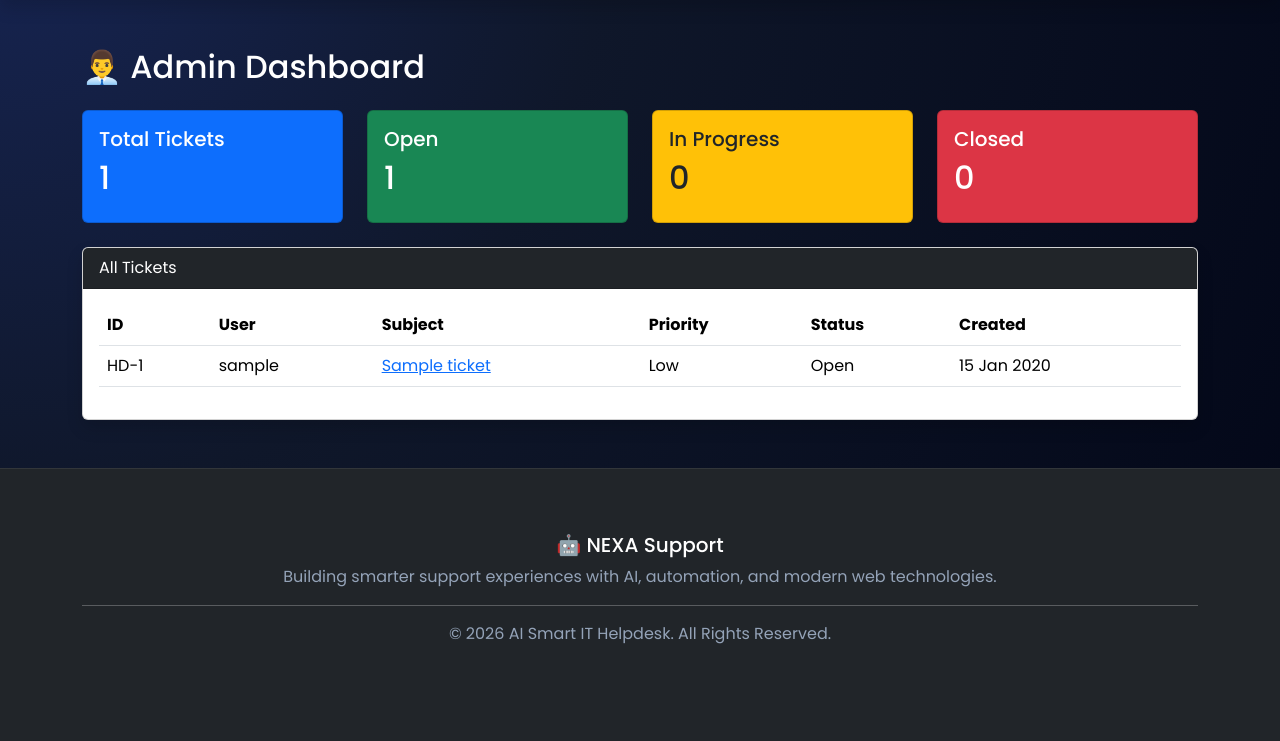
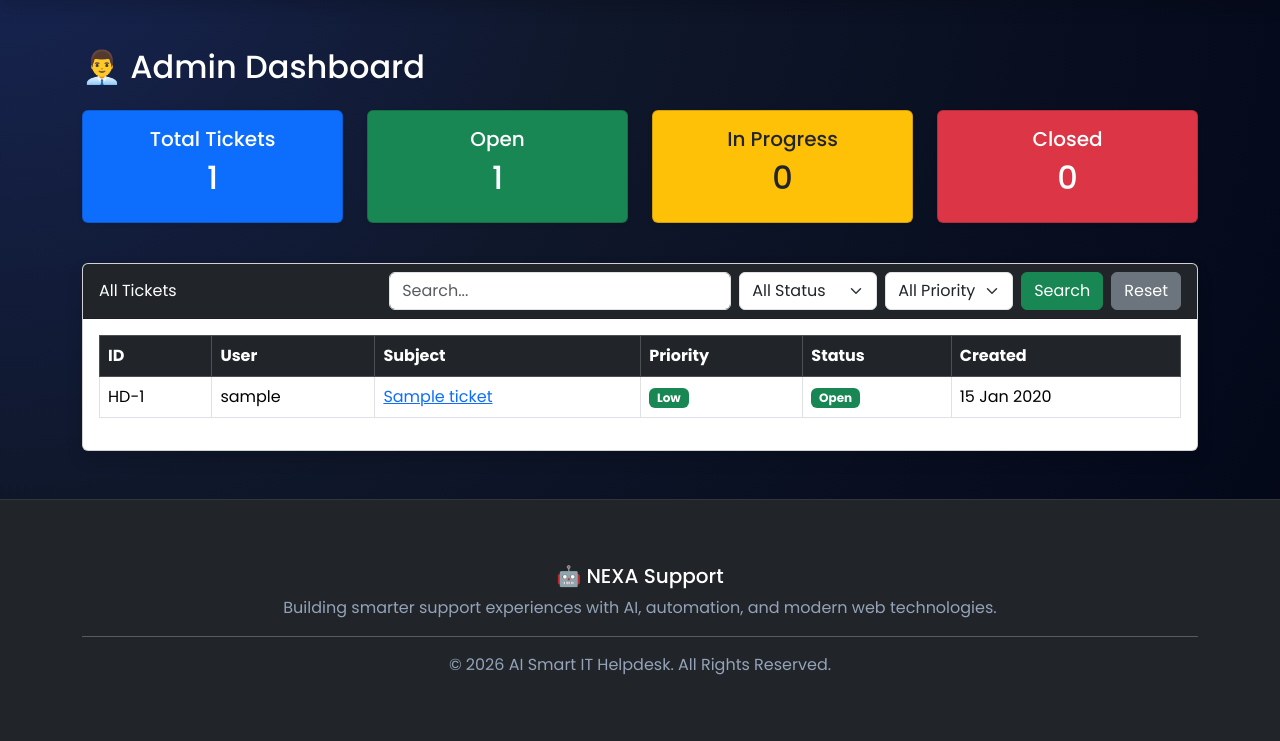
Before and after one commit to Soumya6969/AI-Smart-IT-Helpdesk, a Django app: page /admin-dashboard/ in a window 1280 px wide. Shown: the part 101-842 px from the top of the page. Before the commit the page ends 745 px from the top, so only its background shows below. Run offline with Django 5.2, Linux system fonts and the light colour scheme; a user stored in the database is signed in; tables that the repository leaves empty hold one stand-in row (values such as "Sample post").

```diff
--- a/helpdesk/templates/helpdesk/admin_dashboard.html
+++ b/helpdesk/templates/helpdesk/admin_dashboard.html
@@ -12,36 +12,36 @@ Admin Dashboard
 
 <div class="row mb-4">
 
-    <div class="col-md-3">
-        <div class="card bg-primary text-white">
-            <div class="card-body">
+    <div class="col-md-3 mb-3">
+        <div class="card bg-primary text-white shadow-sm">
+            <div class="card-body text-center">
                 <h5>Total Tickets</h5>
                 <h2>{{ total_tickets }}</h2>
             </div>
         </div>
     </div>
 
-    <div class="col-md-3">
-        <div class="card bg-success text-white">
-            <div class="card-body">
+    <div class="col-md-3 mb-3">
+        <div class="card bg-success text-white shadow-sm">
+            <div class="card-body text-center">
                 <h5>Open</h5>
                 <h2>{{ open_tickets }}</h2>
             </div>
         </div>
     </div>
 
-    <div class="col-md-3">
-        <div class="card bg-warning">
-            <div class="card-body">
+    <div class="col-md-3 mb-3">
+        <div class="card bg-warning shadow-sm">
+            <div class="card-body text-center">
                 <h5>In Progress</h5>
                 <h2>{{ progress_tickets }}</h2>
             </div>
         </div>
     </div>
 
-    <div class="col-md-3">
-        <div class="card bg-danger text-white">
-            <div class="card-body">
+    <div class="col-md-3 mb-3">
+        <div class="card bg-danger text-white shadow-sm">
+            <div class="card-body text-center">
                 <h5>Closed</h5>
                 <h2>{{ closed_tickets }}</h2>
             </div>
@@ -52,27 +52,131 @@ Admin Dashboard
 
 <div class="card shadow">
 
-    <div class="card-header bg-dark text-white">
+    <div class="card-header bg-dark text-white d-flex justify-content-between align-items-center">
 
-        All Tickets
+        <span>All Tickets</span>
+        <form method="GET" class="row g-2">
+
+    <div class="col-auto">
+
+        <input
+            type="text"
+            name="search"
+            class="form-control"
+            placeholder="Search..."
+            value="{{ search_query }}"
+        >
+
+    </div>
+
+    <div class="col-auto">
+
+        <select
+            name="status"
+            class="form-select"
+        >
+
+            <option value="">All Status</option>
+
+            <option value="Open"
+            {% if status_filter == "Open" %}
+            selected
+            {% endif %}
+            >
+            Open
+            </option>
+
+            <option value="In Progress"
+            {% if status_filter == "In Progress" %}
+            selected
+            {% endif %}
+            >
+            In Progress
+            </option>
+
+            <option value="Closed"
+            {% if status_filter == "Closed" %}
+            selected
+            {% endif %}
+            >
+            Closed
+            </option>
+
+        </select>
+
+    </div>
+    <div class="col-auto">
+
+    <select name="priority" class="form-select">
+
+        <option value="">All Priority</option>
+
+        <option value="Low"
+            {% if priority_filter == "Low" %}
+                selected
+            {% endif %}
+        >
+            Low
+        </option>
+
+        <option value="Medium"
+            {% if priority_filter == "Medium" %}
+                selected
+            {% endif %}
+        >
+            Medium
+        </option>
+
+        <option value="High"
+            {% if priority_filter == "High" %}
+                selected
+            {% endif %}
+        >
+            High
+        </option>
+
+    </select>
+</div>
+
+    <div class="col-auto">
+
+        <button
+            class="btn btn-success"
+            type="submit"
+        >
+            Search
+        </button>
+
+    </div>
+
+    <div class="col-auto">
+
+        <a
+            href="{% url 'admin_dashboard' %}"
+            class="btn btn-secondary"
+        >
+            Reset
+        </a>
+
+    </div>
 
     </div>
 
     <div class="card-body">
 
-        <table class="table table-hover">
+        <div class="table-responsive">
 
-            <thead>
+            <table class="table table-hover table-bordered align-middle">
+
+                <thead class="table-dark">
 
                     <tr>
-
                         <th>ID</th>
                         <th>User</th>
                         <th>Subject</th>
                         <th>Priority</th>
                         <th>Status</th>
                         <th>Created</th>
-
                     </tr>
 
                 </thead>
@@ -88,20 +192,64 @@ Admin Dashboard
                         <td>{{ ticket.user.username }}</td>
 
                         <td>
+                            <a href="{% url 'admin_ticket_detail' ticket.id %}">
+                                {{ ticket.subject }}
+                            </a>
+                        </td>
 
-                <a href="{% url 'admin_ticket_detail' ticket.id %}">
+                        <td>
 
-{{ ticket.subject }}
+                            {% if ticket.priority == "High" %}
+                                <span class="badge bg-danger">
+                                    {{ ticket.priority }}
+                                </span>
 
-                </a>
+                            {% elif ticket.priority == "Medium" %}
+                                <span class="badge bg-warning text-dark">
+                                    {{ ticket.priority }}
+                                </span>
+
+                            {% else %}
+                                <span class="badge bg-success">
+                                    {{ ticket.priority }}
+                                </span>
+                            {% endif %}
 
                         </td>
 
-                    <td>{{ ticket.priority }}</td>
+                        <td>
 
-                    <td>{{ ticket.status }}</td>
+                            {% if ticket.status == "Open" %}
+                                <span class="badge bg-success">
+                                    {{ ticket.status }}
+                                </span>
+
+                            {% elif ticket.status == "In Progress" %}
+                                <span class="badge bg-warning text-dark">
+                                    {{ ticket.status }}
+                                </span>
+
+                            {% else %}
+                                <span class="badge bg-danger">
+                                    {{ ticket.status }}
+                                </span>
+                            {% endif %}
+
+                        </td>
 
                         <td>{{ ticket.created_at|date:"d M Y" }}</td>
+
+                    </tr>
+
+                {% empty %}
+
+                    <tr>
+
+                        <td colspan="6" class="text-center text-muted py-4">
+
+                            No tickets found.
+
+                        </td>
 
                     </tr>
 
@@ -115,4 +263,6 @@ Admin Dashboard
 
     </div>
 
+</div>
+
 {% endblock %}
--- a/helpdesk/views.py
+++ b/helpdesk/views.py
@@ -6,6 +6,7 @@ from django.contrib.auth.decorators import login_required
 from django.shortcuts import render, redirect, get_object_or_404
 from .models import Ticket
 from django.contrib.admin.views.decorators import staff_member_required
+from django.db.models import Q
 
 def home(request):
     return render(request, "helpdesk/helpdesk.html")
@@ -280,19 +281,35 @@ def close_ticket(request, ticket_id):
 @staff_member_required(login_url='login')
 def admin_dashboard(request):
 
-    tickets = Ticket.objects.all().order_by('-created_at')
+    search_query = request.GET.get("search", "").strip()
+    status_filter = request.GET.get("status", "").strip()
+    priority_filter = request.GET.get("priority", "").strip()
 
-    total_tickets = tickets.count()
-    open_tickets = tickets.filter(status="Open").count()
-    progress_tickets = tickets.filter(status="In Progress").count()
-    closed_tickets = tickets.filter(status="Closed").count()
+    tickets = Ticket.objects.all().order_by("-created_at")
+
+    if search_query:
+        tickets = tickets.filter(
+            Q(subject__icontains=search_query) |
+            Q(user__username__icontains=search_query)
+        )
+
+    if status_filter:
+        tickets = tickets.filter(status=status_filter)
+
+    if priority_filter:
+        tickets = tickets.filter(priority=priority_filter)
 
     context = {
         "tickets": tickets,
-        "total_tickets": total_tickets,
-        "open_tickets": open_tickets,
-        "progress_tickets": progress_tickets,
-        "closed_tickets": closed_tickets,
+
+        "search_query": search_query,
+        "status_filter": status_filter,
+        "priority_filter": priority_filter,
+
+        "total_tickets": Ticket.objects.count(),
+        "open_tickets": Ticket.objects.filter(status="Open").count(),
+        "progress_tickets": Ticket.objects.filter(status="In Progress").count(),
+        "closed_tickets": Ticket.objects.filter(status="Closed").count(),
     }
 
     return render(
```
Lines whose indentation alone changed are shown as unchanged.
